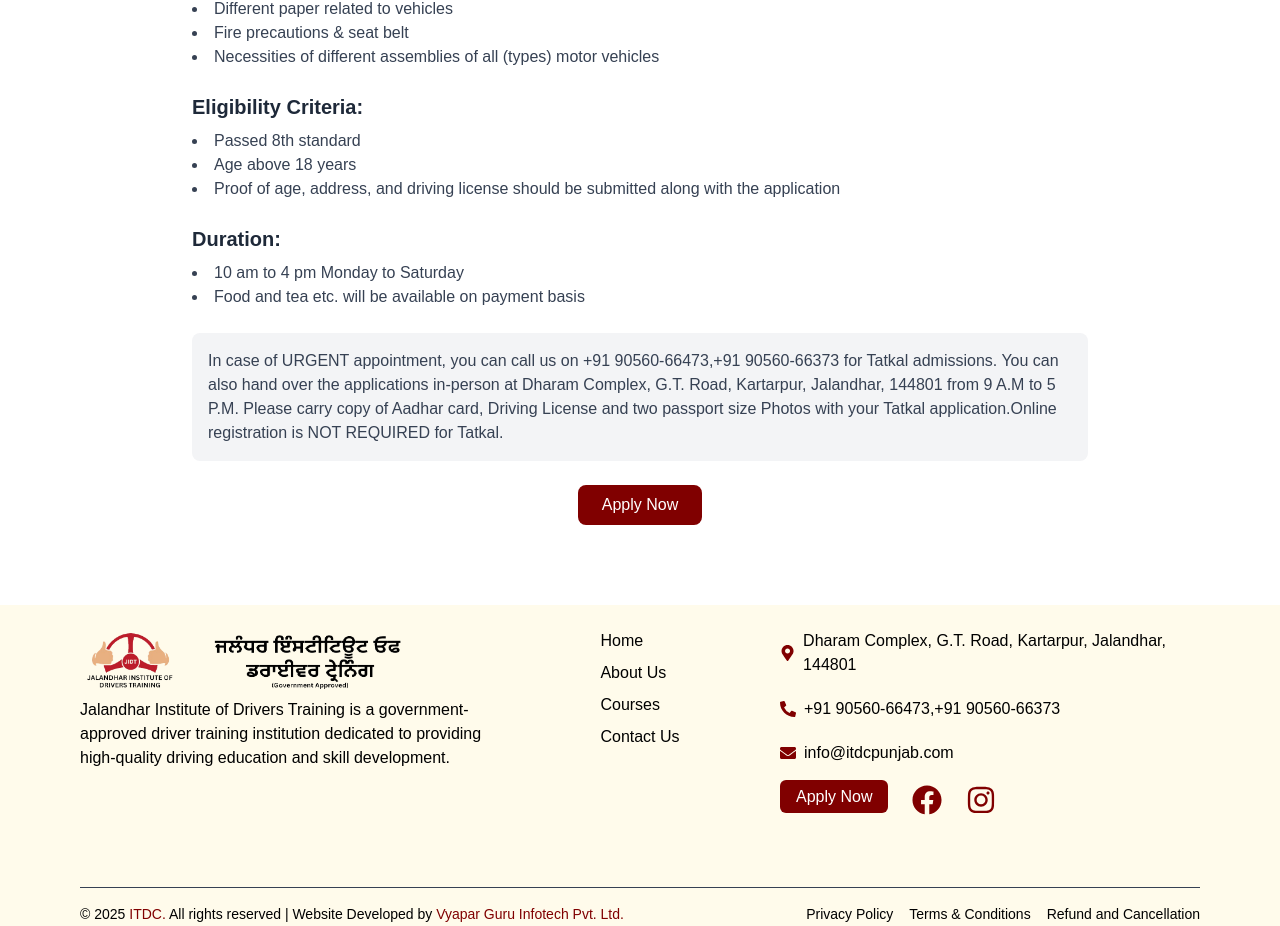
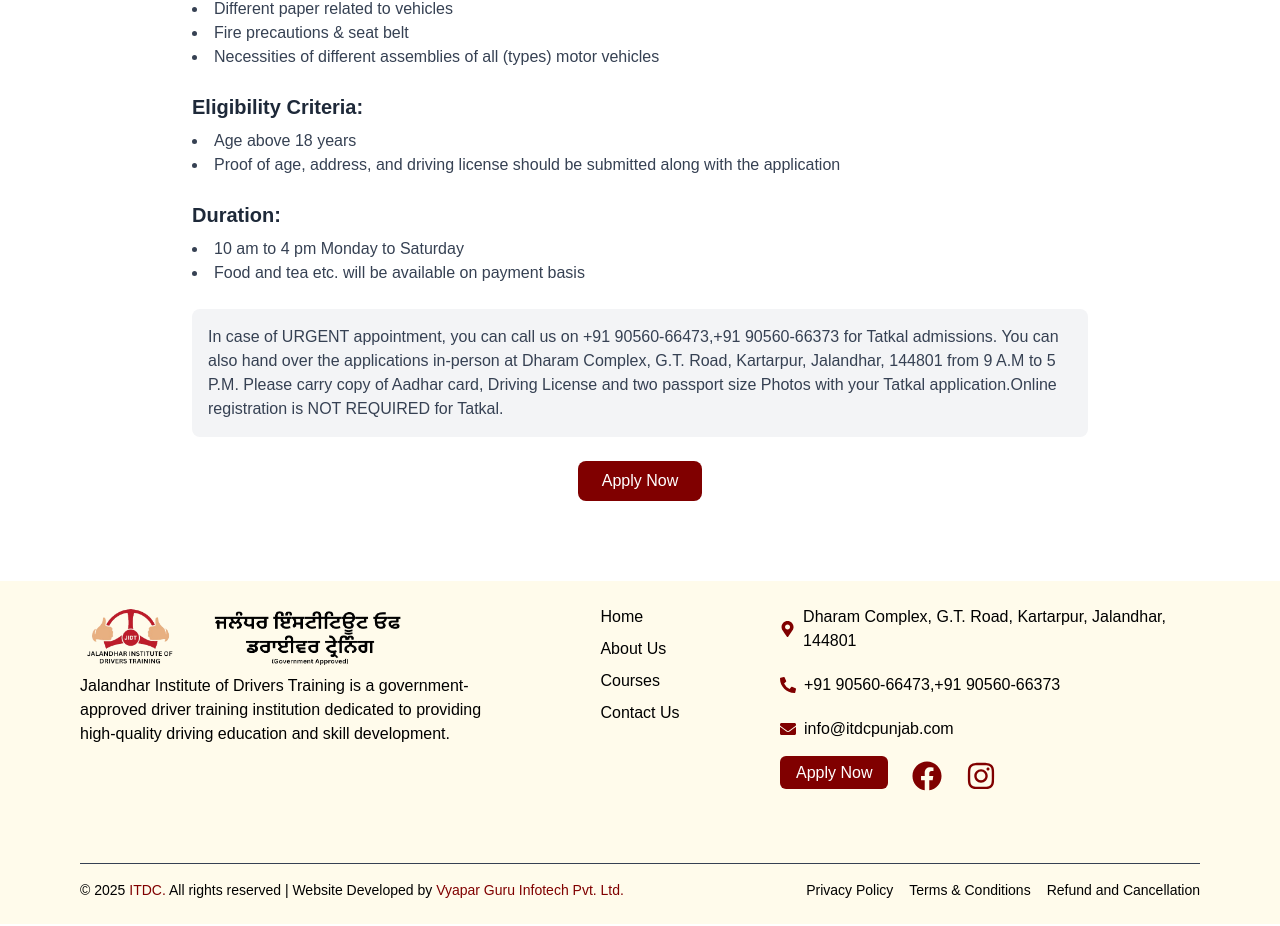
Before and after one commit to vyaparguru/itdc, a Next.js app: page /courses in a window 1280 px wide. Shown: the part 1037-1963 px from the top of the page. Built offline with nearby package versions, Linux system fonts and the light colour scheme.

Commit message:
updated courses page

```diff
--- a/components/Courses.jsx
+++ b/components/Courses.jsx
@@ -54,7 +54,7 @@ const RefresherCourse = () => {
         Eligibility Criteria:
       </h2>
       <ul className="list-disc list-inside text-gray-700 mt-2">
-        <li>Passed 8th standard</li>
+        {/* <li>Passed 8th standard</li> */}
         <li>Age above 18 years</li>
         <li>
           Proof of age, address, and driving license should be submitted along
```
